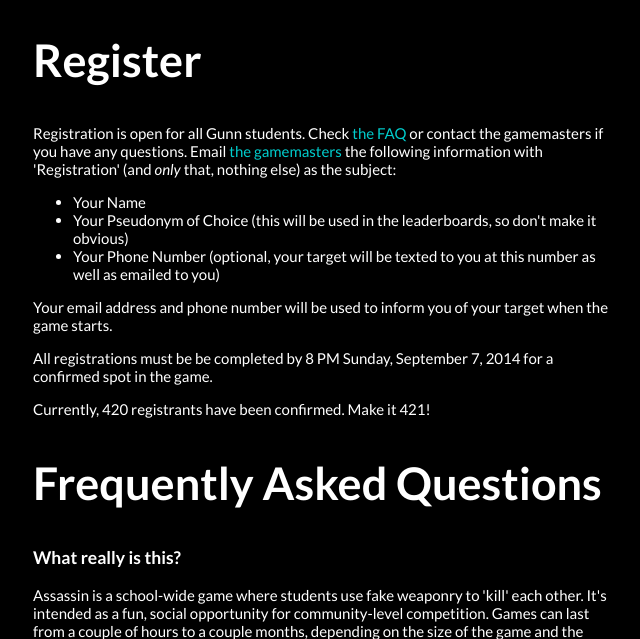
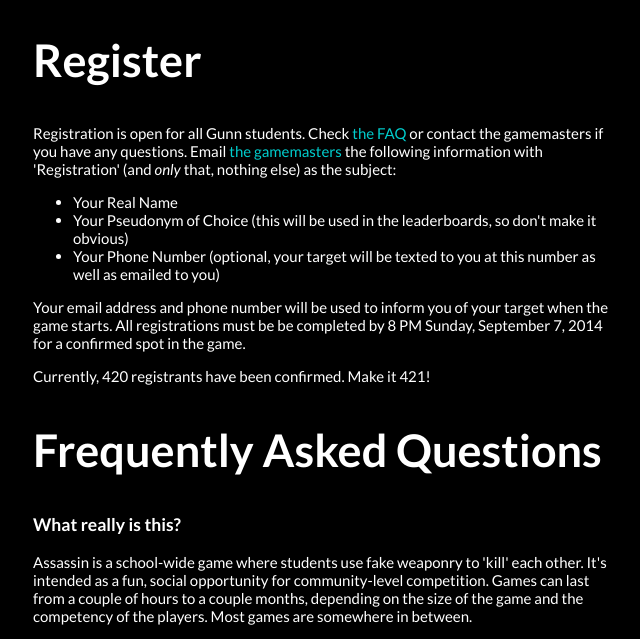
Before and after one commit to ankitr/assassin, a Flask app: page / in a window 1280 px wide. Shown: the part 328-967 px from the top of the page, without its empty margins (317-957 px from the left). Run offline with Flask 2, Linux system fonts and the light colour scheme.

Commit message:
clarify and prettify

```diff
--- a/app/templates/main.html
+++ b/app/templates/main.html
@@ -21,12 +21,11 @@
             <h1>Register</h1>
             <p>Registration is open for all Gunn students. Check <a href="#faq">the FAQ</a> or contact the gamemasters if you have any questions. Email <a href="mailto:team@gunnapps.com?subject=Registration" target="_blank">the gamemasters</a> the following information with 'Registration' (and <em>only</em> that, nothing else) as the subject:
             <ul>
-                <li>Your Name</li>
+                <li>Your Real Name</li>
                 <li>Your Pseudonym of Choice (this will be used in the leaderboards, so don't make it obvious)</li>
                 <li>Your Phone Number (optional, your target will be texted to you at this number as well as emailed to you)</li>
             </ul>
-            <p>Your email address and phone number will be used to inform you of your target when the game starts.</p>
-            <p>All registrations must be be completed by 8 PM Sunday, September 7, 2014 for a confirmed spot in the game.</p>
+            <p>Your email address and phone number will be used to inform you of your target when the game starts. All registrations must be be completed by 8 PM Sunday, September 7, 2014 for a confirmed spot in the game.</p>
             <p>Currently, {{registrants}} registrants have been confirmed. Make it {{registrants+1}}!</p>
         </section>
         <section id="faq">
```
